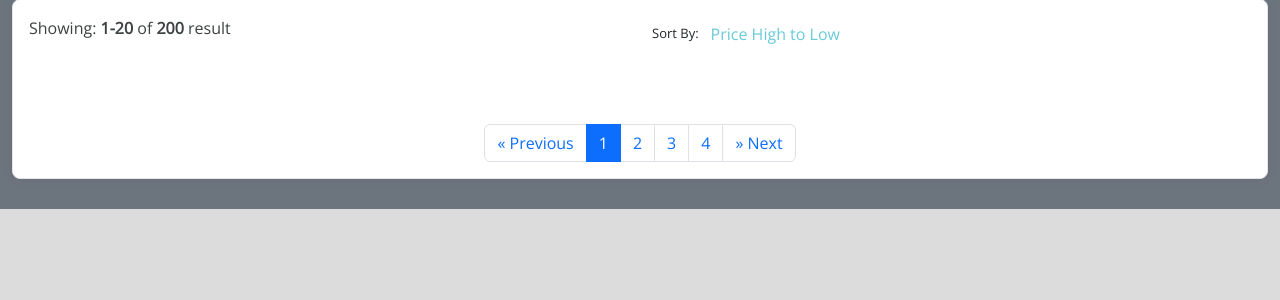
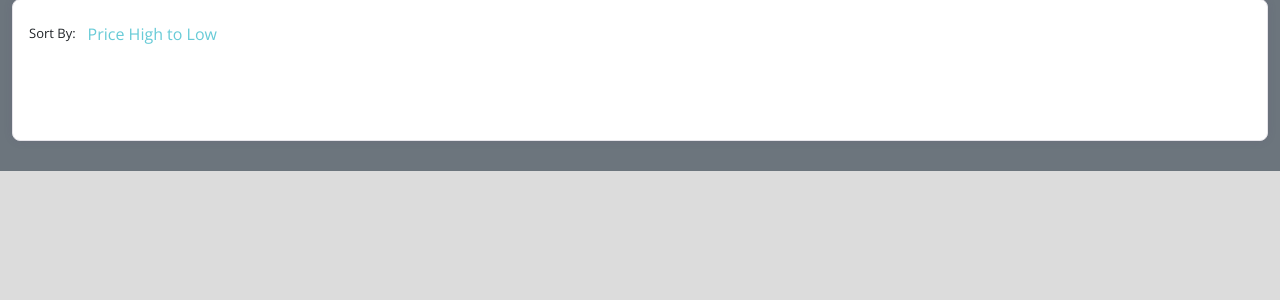
Before and after one commit to BenWeiTang/BookingDrexel, a Flask app: page /wishlist in a window 1280 px wide. Shown: the part 56-356 px from the top of the page. Run offline with Flask 2, Linux system fonts and the light colour scheme; a user stored in the database is signed in; data comes from the database, SQL or seed files in the repository; data that the repository does not hold is empty; some libraries are stand-ins or nearby versions.

Commit message:
Remove page num and search result num

```diff
--- a/templates/wishlist.html
+++ b/templates/wishlist.html
@@ -48,9 +48,6 @@
                                   <div class="result-header">
                                       <div class="row">
                                           <div class="col-lg-6">
-                                              <div class="records">Showing: <b>1-20</b> of <b>200</b> result</div>
-                                          </div>
-                                          <div class="col-lg-6">
                                               <div class="result-actions">
                                                   <div class="result-sorting">
                                                       <span>Sort By:</span>
@@ -76,26 +73,6 @@
                               </div>
                           </div>
                       </div>
-                      <nav class="d-flex justify-content-center">
-                          <ul class="pagination pagination-base pagination-boxed pagination-square mb-0">
-                              <li class="page-item">
-                                  <a class="page-link no-border" href="#">
-                                      <span aria-hidden="true">«</span>
-                                      <span class="sr-only">Previous</span>
-                                  </a>
-                              </li>
-                              <li class="page-item active"><a class="page-link no-border" href="#">1</a></li>
-                              <li class="page-item"><a class="page-link no-border" href="#">2</a></li>
-                              <li class="page-item"><a class="page-link no-border" href="#">3</a></li>
-                              <li class="page-item"><a class="page-link no-border" href="#">4</a></li>
-                              <li class="page-item">
-                                  <a class="page-link no-border" href="#">
-                                      <span aria-hidden="true">»</span>
-                                      <span class="sr-only">Next</span>
-                                  </a>
-                              </li>
-                          </ul>
-                      </nav>
                   </div>
               </div>
           </div>
```
Also changed, not shown: templates/search.html (+0 -23 lines).
